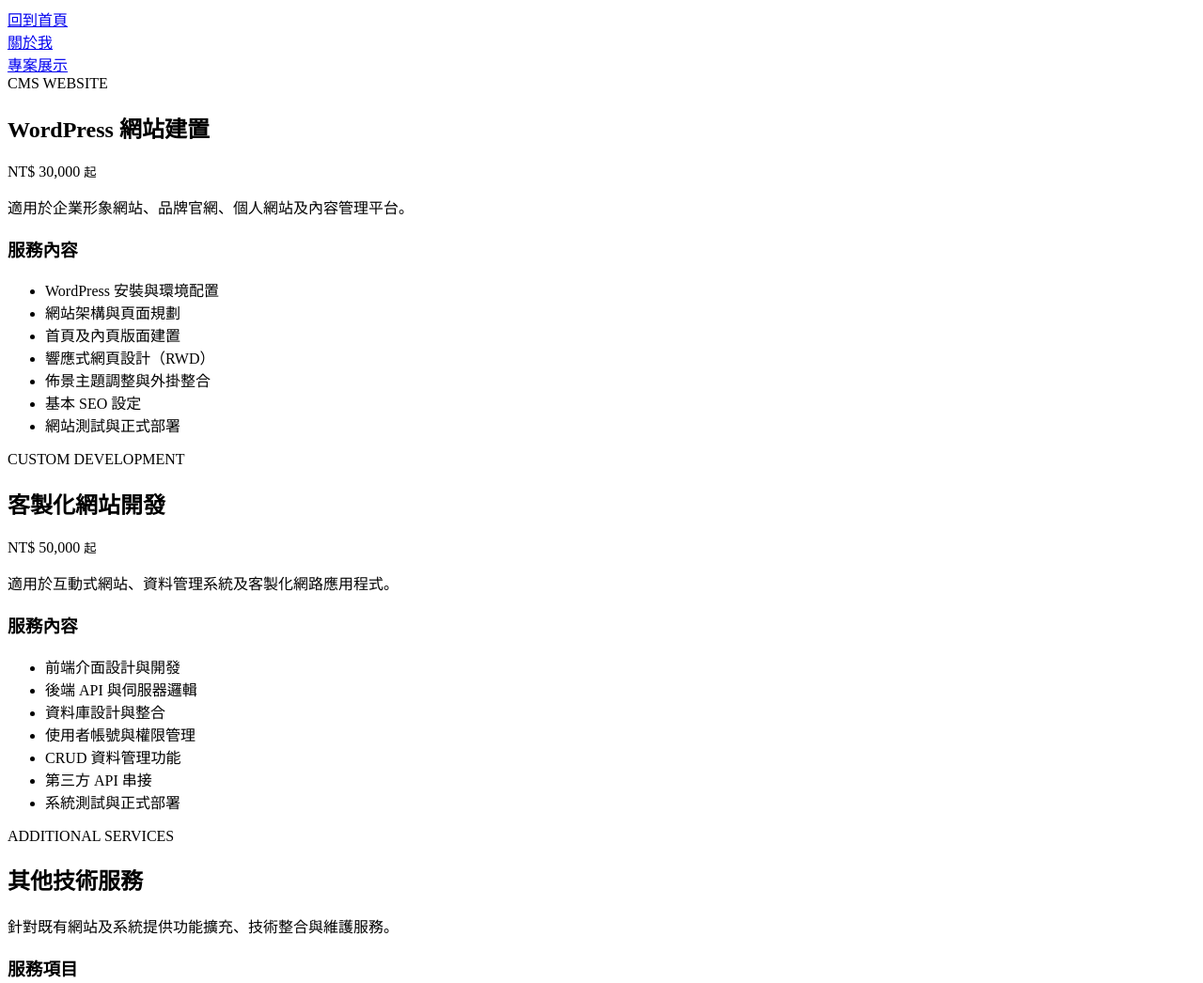
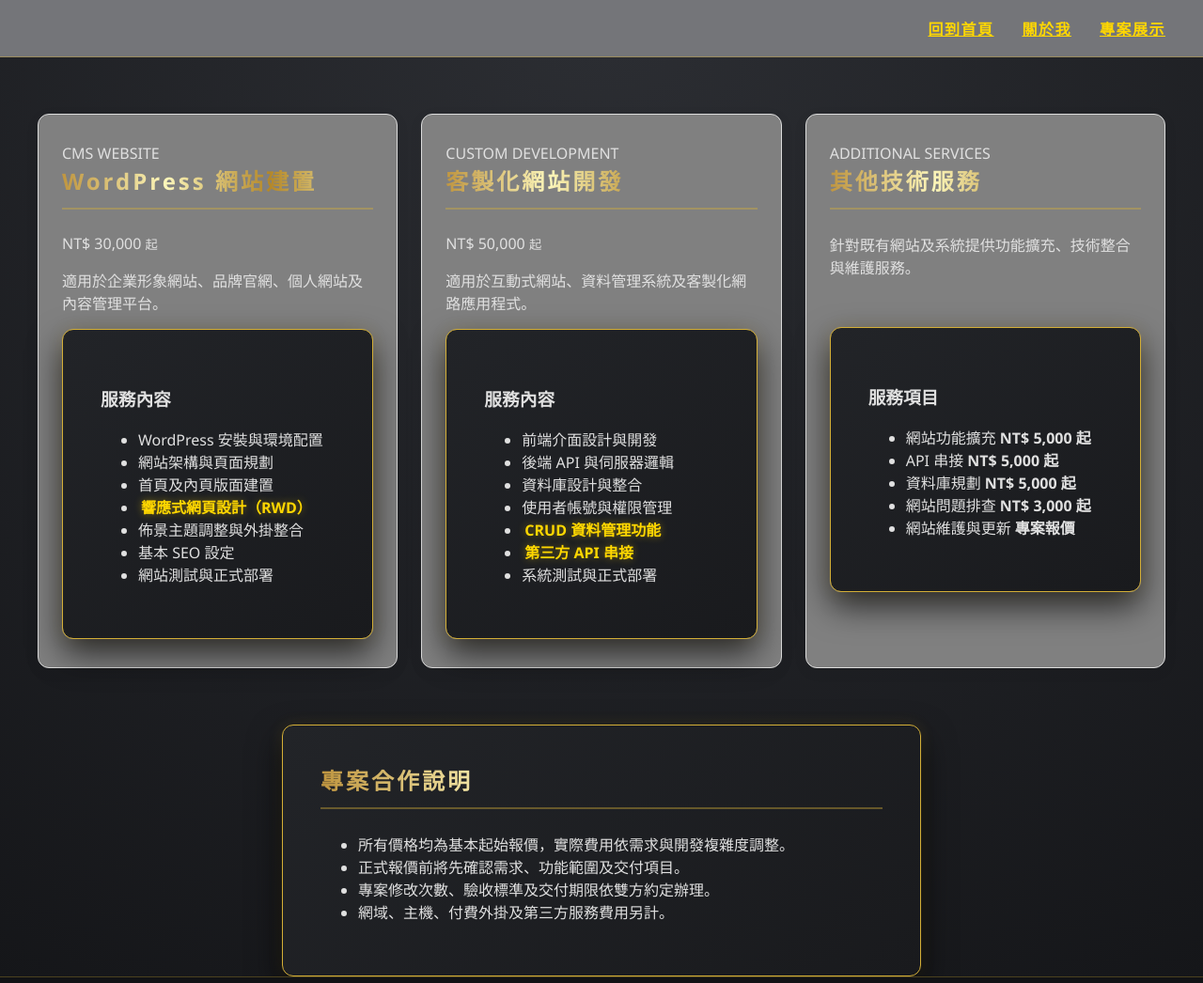
Before and after one commit to pchengxiang/PersonalWebsite, a plain HTML site: page pricing.html in a window 1280 px wide. Shown: the top 1046 px of the page at 94% size. Drawn offline with Linux system fonts and the light colour scheme.

Commit message:
11/21 update 2

```diff
--- a/css/style.css
+++ b/css/style.css
@@ -10,8 +10,12 @@ body {
     box-sizing: border-box;
 }
 
+.Title{
+    margin-right: 900px;
+}
+
 /* 2. Header：固定在最上方，黑底搭配底部金線，項目靠右水平排列 */
-header {
+.main-header {
     width: 100%;
     background-color: #747579;
     border-bottom: 1px solid rgba(212, 175, 55, 0.4);
@@ -22,7 +26,7 @@ header {
     box-sizing: border-box;
 }
 
-header div {
+.main-header div {
     color: #d4af37;
     font-weight: bold;
     letter-spacing: 1.5px;
@@ -30,7 +34,7 @@ header div {
     transition: color 0.2s ease, text-shadow 0.2s ease;
 }
 
-header div:hover {
+.main-header div:hover {
     color: #fff3b0;
     text-shadow: 0 0 8px rgba(255, 215, 0, 0.6);
 }
@@ -43,6 +47,25 @@ main {
     justify-content: center;
     align-items: center;
     padding: 40px 20px;
+}
+
+.pricing {
+    display: grid;
+    grid-template-columns: repeat(3, minmax(0, 1fr));
+    gap: 25px;
+    max-width: 1200px;
+    margin: 60px auto;
+    padding: 0 30px;
+    align-items: stretch;
+}
+
+.pricing-card {
+    background-color: gray;
+    border: 1px solid #ddd;
+    border-radius: 12px;
+    padding: 30px 25px;
+    box-sizing: border-box;
+    box-shadow: 0 4px 15px rgba(0, 0, 0, 0.06);
 }
 
 /* 4. 自我介紹灰金卡片 */
@@ -64,7 +87,7 @@ h2 {
     margin-top: 0;
     margin-bottom: 25px;
     padding-bottom: 12px;
-    font-size: 28px;
+    font-size: 24px;
     letter-spacing: 3px;
     background: linear-gradient(to right, #bf953f, #fcf6ba, #b38728, #fbf5b7);
     -webkit-background-clip: text;
@@ -93,6 +116,10 @@ section div:last-child {
     margin-bottom: 0;
     color: #9e9e9e;
     font-size: 14px;
+}
+
+.moveUpSection{
+    margin-top:52px;
 }
 
 
--- a/pricing.html
+++ b/pricing.html
@@ -4,9 +4,9 @@
     <meta charset="UTF-8">
     <meta name="viewport" content="width=device-width, initial-scale=1.0">
     <title>Pricing</title>
+    <link rel="stylesheet" href="css/style.css">
 </head>
-<body>
-    <header>
+<header class="main-header">
         <div>
             <a href="./index.html">回到首頁</a>
         </div>
@@ -37,7 +37,7 @@
                 <li>WordPress 安裝與環境配置</li>
                 <li>網站架構與頁面規劃</li>
                 <li>首頁及內頁版面建置</li>
-                <li>響應式網頁設計（RWD）</li>
+                <li><b>響應式網頁設計（RWD）</b></li>
                 <li>佈景主題調整與外掛整合</li>
                 <li>基本 SEO 設定</li>
                 <li>網站測試與正式部署</li>
@@ -64,8 +64,8 @@
                 <li>後端 API 與伺服器邏輯</li>
                 <li>資料庫設計與整合</li>
                 <li>使用者帳號與權限管理</li>
-                <li>CRUD 資料管理功能</li>
-                <li>第三方 API 串接</li>
+                <li><b>CRUD 資料管理功能</b></li>
+                <li><b>第三方 API 串接</b></li>
                 <li>系統測試與正式部署</li>
             </ul>
         </section>
@@ -82,7 +82,7 @@
             </p>
         </header>
 
-        <section>
+        <section class="moveUpSection">
             <h3>服務項目</h3>
             <ul class="service-list">
                 <li>
```
Also changed, not shown: about.html (+4 -7 lines), index.html (+8 -7 lines), projects.html (+3 -4 lines).
